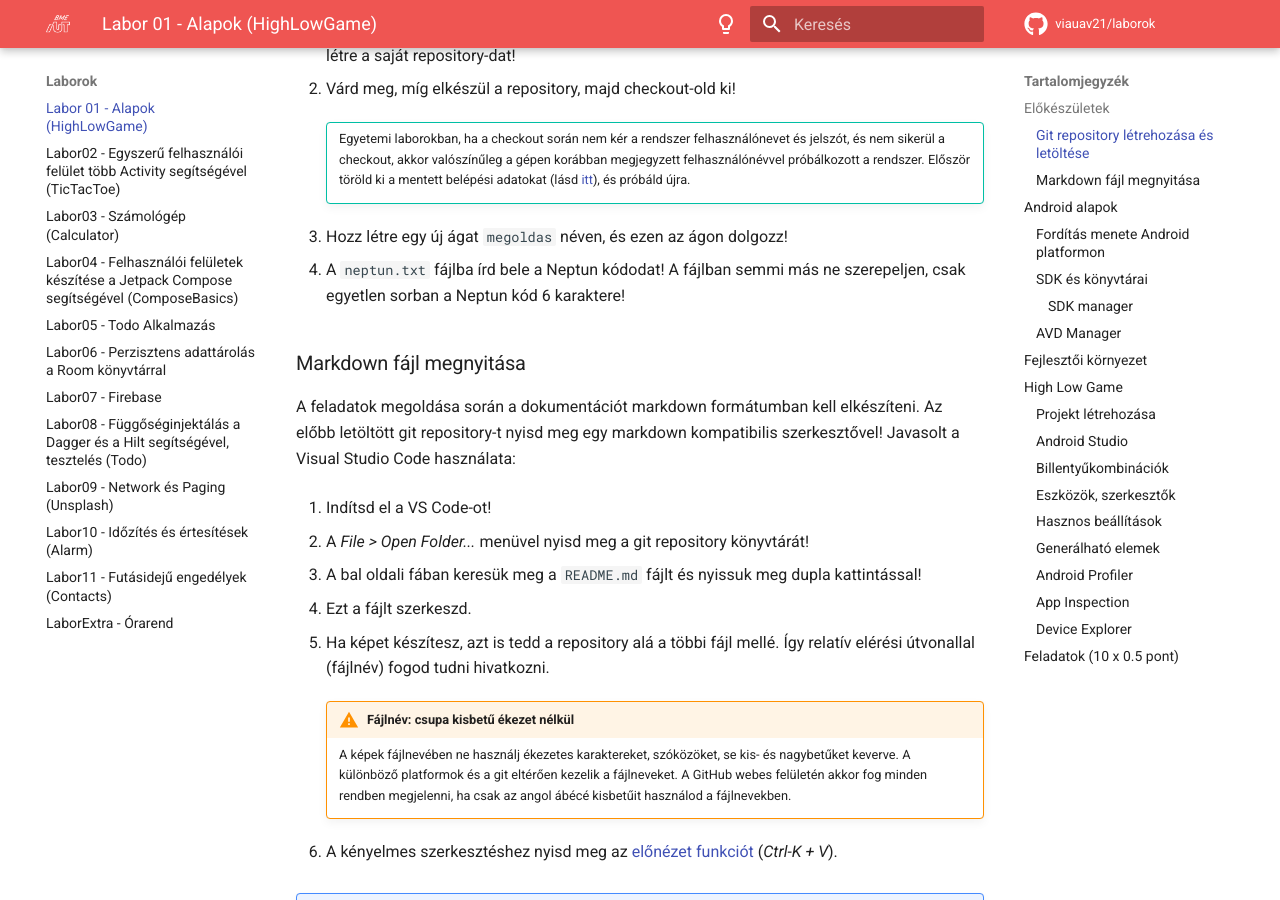
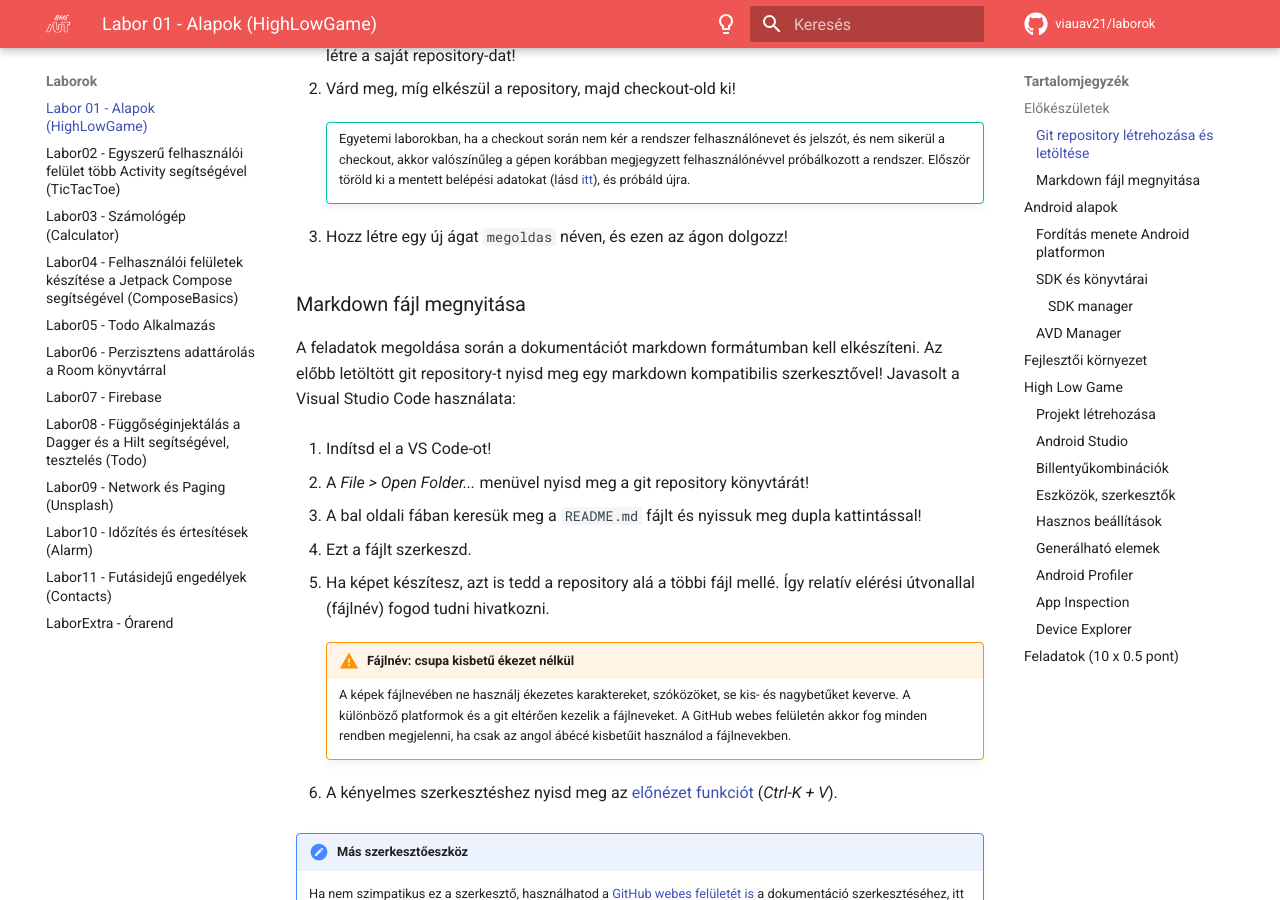
Before and after one commit to VIAUAV21/laborok, an MkDocs documentation site: the page built from docs/laborok/basics/index.md, in a window 1280 px wide and 900 px high, scrolled down 909 px. Built offline with MkDocs 1.6.1 and Material for MkDocs 9.7.7, drawn with Linux system fonts in a browser that asks for light colours; comment, search, counter and statistics services are not loaded.

Commit message:
Update lab01 by removing Neptun code instruction
Removed instruction to write Neptun code in neptun.txt.

```diff
--- a/docs/laborok/basics/index.md
+++ b/docs/laborok/basics/index.md
@@ -32,8 +32,6 @@ A feladatok megoldása során ne felejtsd el követni a [feladat beadás folyama
         Egyetemi laborokban, ha a checkout során nem kér a rendszer felhasználónevet és jelszót, és nem sikerül a checkout, akkor valószínűleg a gépen korábban megjegyzett felhasználónévvel próbálkozott a rendszer. Először töröld ki a mentett belépési adatokat (lásd [itt](../../tudnivalok/github/GitHub-credentials.md)), és próbáld újra.
 
 1. Hozz létre egy új ágat `megoldas` néven, és ezen az ágon dolgozz!
-
-1. A `neptun.txt` fájlba írd bele a Neptun kódodat! A fájlban semmi más ne szerepeljen, csak egyetlen sorban a Neptun kód 6 karaktere!
 
 
 ### Markdown fájl megnyitása
```
